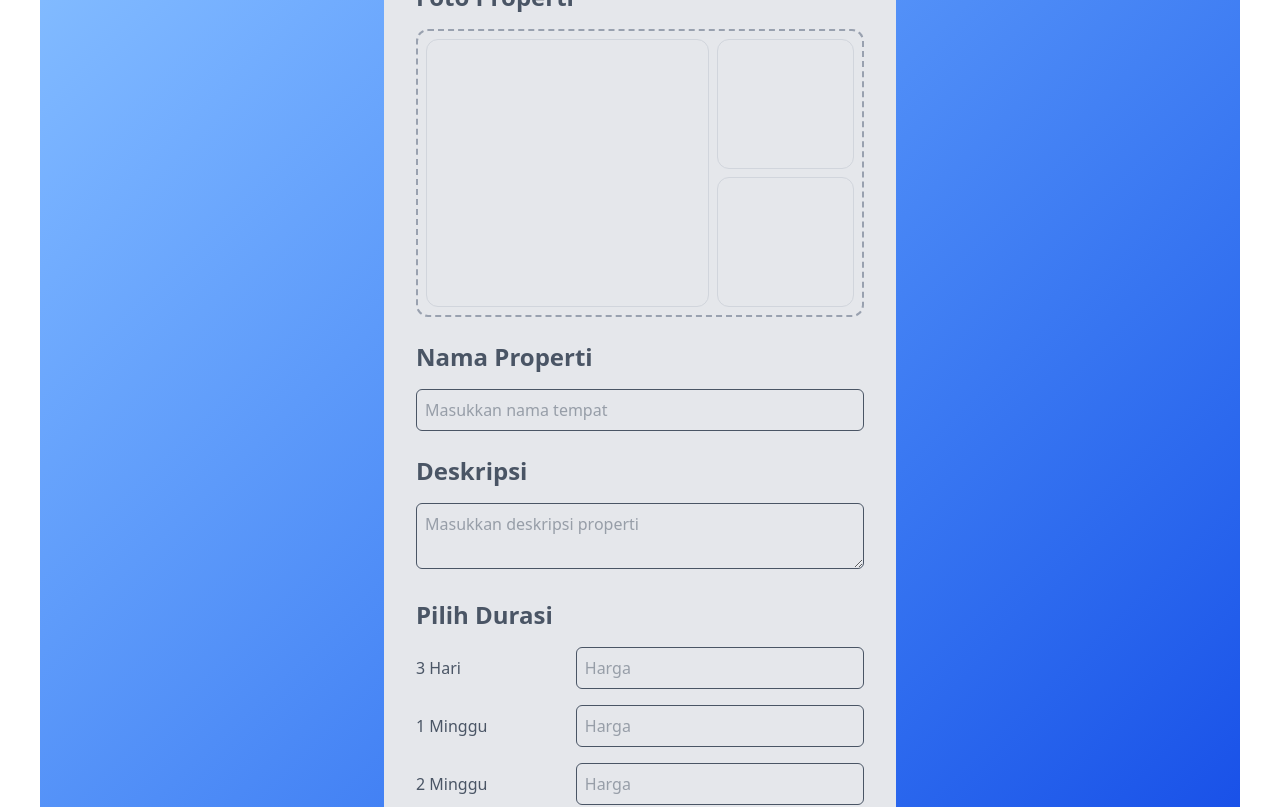
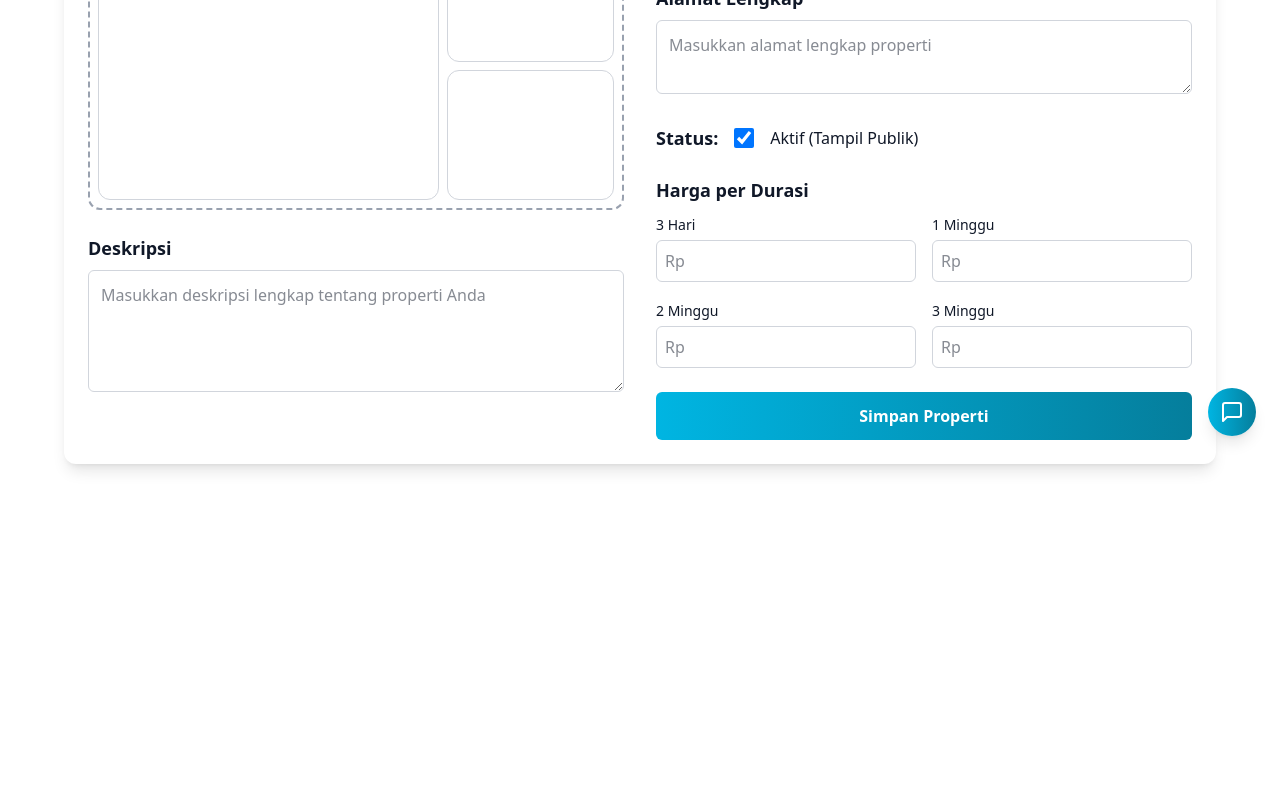
Before and after one commit to nacht24/WeekGo, a Next.js app: page /host-feature in a window 1280 px wide. Shown: the part 340-1147 px from the top of the page. After the commit the page ends 897 px from the top, so only its background shows below. Built offline with nearby package versions, Linux system fonts and the light colour scheme.

Commit message:
host-page update

```diff
--- a/app/host-feature/layout.js
+++ b/app/host-feature/layout.js
@@ -10,7 +10,7 @@ export default function RootLayout({children}) {
   return (
     <div className="bg-white text-gray-900 min-h-screen">
       <Navbar />
-      <div className="container mx-auto px-6 py-4">
+      <div className="container mx-auto">
         {children}
       </div>
     </div>
--- a/app/host-feature/page.js
+++ b/app/host-feature/page.js
@@ -1,200 +1,165 @@
 'use client';
 import { useState } from 'react';
+import { motion } from 'framer-motion';
+import FloatingChat from '../../components/FloatingChat';
 
 export default function HostFeaturePage() {
   const [propertyName, setPropertyName] = useState('');
   const [description, setDescription] = useState('');
-  const [price3Days, setPrice3Days] = useState('');
-  const [price1Week, setPrice1Week] = useState('');
-  const [price2Weeks, setPrice2Weeks] = useState('');
+  const [address, setAddress] = useState('');
+  const [isActive, setIsActive] = useState(true);
+  const [bookingDates, setBookingDates] = useState([]);
+  const [prices, setPrices] = useState({
+    '3hari': '',
+    '1minggu': '',
+    '2minggu': '',
+    '3minggu': '',
+    'nego': '',
+  });
   const [photos, setPhotos] = useState([]);
   const [isSubmitting, setIsSubmitting] = useState(false);
 
   const handleSubmit = () => {
-    if (
-      !propertyName ||
-      !description ||
-      !price3Days ||
-      !price1Week ||
-      !price2Weeks ||
-      photos.length === 0
-    ) {
-      alert('Silakan lengkapi semua field dan unggah minimal satu foto.');
+    if (!propertyName || !description || !address || Object.values(prices).some((val) => !val) || photos.length === 0) {
+      alert('Silakan lengkapi semua field, termasuk alamat dan foto.');
       return;
     }
-
     setIsSubmitting(true);
     setTimeout(() => {
-      alert('Fitur berhasil disimpan!');
+      alert('Properti berhasil disimpan!');
       setIsSubmitting(false);
     }, 1000);
   };
 
   return (
-    <div className="flex flex-col min-h-screen">
-
-
-      {/* Main Content */}
-      <div className="flex flex-col items-center justify-center bg-gradient-to-br from-blue-300 to-blue-700 text-gray-600 p-8 flex-1">
-        <p className="text-lg text-center mb-8 px-6 max-w-lg text-gray-800">
-          Di halaman ini, Anda dapat mengelola properti Anda, melihat pendapatan, menerima notifikasi, dan memverifikasi status host. Fitur ini sedang dalam pengembangan dan belum dapat diakses.
-        </p>
-
-        {/* Form */}
-        <div className="w-full max-w-lg bg-gray-200 p-8 rounded-xl">
-          {/* Foto Properti Grid */}
-          <div className="mb-6">
-            <h3 className="text-2xl font-semibold mb-4">Foto Properti</h3>
+    <motion.div
+      className="min-h-screen bg-white flex items-center justify-center py-10 px-4"
+      initial={{ opacity: 0 }}
+      animate={{ opacity: 1 }}
+    >
+      <div className="w-full max-w-6xl bg-white rounded-xl shadow-lg flex flex-col md:flex-row gap-8 p-6">
+        <div className="md:w-1/2 w-full">
+          <h2 className="text-2xl font-semibold mb-4">Foto Properti</h2>
           <div className="grid grid-cols-3 grid-rows-2 gap-2 h-72 border-2 border-dashed border-gray-400 rounded-xl p-2">
-              {/* Foto 1 – Besar kiri */}
-              <label className="relative col-span-2 row-span-2 overflow-hidden rounded-xl cursor-pointer group border border-gray-300">
+            {[0, 1, 2].map((idx) => (
+              <label
+                key={idx}
+                className={`relative ${idx === 0 ? 'col-span-2 row-span-2' : 'col-span-1 row-span-1'} overflow-hidden rounded-xl cursor-pointer group border border-gray-300`}
+              >
                 <input
                   type="file"
                   accept="image/*"
+                  multiple={idx === 2}
                   className="absolute inset-0 opacity-0 cursor-pointer"
                   onChange={(e) => {
-                    const file = e.target.files[0];
-                    if (file) {
-                      const newPhoto = URL.createObjectURL(file);
+                    const files = Array.from(e.target.files).slice(0, 8);
+                    const newUrls = files.map((file) => URL.createObjectURL(file));
                     setPhotos((prev) => {
-                        const updated = [...prev];
-                        updated[0] = newPhoto;
-                        return updated;
+                      const keep = prev.slice(0, idx);
+                      return [...keep, ...newUrls].slice(0, 10);
                     });
-                    }
                   }}
                 />
-                {photos[0] && (
-                  <img src={photos[0]} className="w-full h-full object-cover" alt="Foto 1" />
+                {photos[idx] && (
+                  <img src={photos[idx]} className="w-full h-full object-cover" alt={`Foto ${idx + 1}`} />
                 )}
                 <div className="absolute inset-0 bg-gray-300 bg-opacity-30 flex items-center justify-center opacity-0 group-hover:opacity-100 transition">
                   <span className="text-white text-4xl font-bold">+</span>
                 </div>
               </label>
-
-              {/* Foto 2 – Kanan atas */}
-              <label className="relative col-span-1 row-span-1 overflow-hidden rounded-xl cursor-pointer group border border-gray-300">
-                <input
-                  type="file"
-                  accept="image/*"
-                  className="absolute inset-0 opacity-0 cursor-pointer"
-                  onChange={(e) => {
-                    const file = e.target.files[0];
-                    if (file) {
-                      const newPhoto = URL.createObjectURL(file);
-                      setPhotos((prev) => {
-                        const updated = [...prev];
-                        updated[1] = newPhoto;
-                        return updated;
-                      });
-                    }
-                  }}
-                />
-                {photos[1] && (
-                  <img src={photos[1]} className="w-full h-full object-cover" alt="Foto 2" />
-                )}
-                <div className="absolute inset-0 bg-gray-300 bg-opacity-30 flex items-center justify-center opacity-0 group-hover:opacity-100 transition">
-                  <span className="text-white text-4xl font-bold">+</span>
-                </div>
-              </label>
-
-              {/* Foto 3 – Kanan bawah, bisa upload multiple */}
-              <label className="relative col-span-1 row-span-1 overflow-hidden rounded-xl cursor-pointer group border border-gray-300">
-                <input
-                  type="file"
-                  accept="image/*"
-                  multiple
-                  className="absolute inset-0 opacity-0 cursor-pointer"
-                  onChange={(e) => {
-                    const files = Array.from(e.target.files).slice(0, 8);
-                    const newUrls = files.map((file) => URL.createObjectURL(file));
-                    setPhotos((prev) => {
-                      const keep = prev.slice(0, 2);
-                      return [...keep, ...newUrls].slice(0, 10);
-                    });
-                  }}
-                />
-                {photos[2] && (
-                  <img src={photos[2]} className="w-full h-full object-cover" alt="Foto 3" />
-                )}
-                {photos.length > 3 && (
-                  <div className="absolute bottom-2 right-2 bg-gray-300 bg-opacity-80 text-white text-sm px-2 py-1 rounded-md">
-                    +{photos.length - 3}
-                  </div>
-                )}
-                <div className="absolute inset-0 bg-gray-300 bg-opacity-30 flex items-center justify-center opacity-0 group-hover:opacity-100 transition">
-                  <span className="text-white text-4xl font-bold">+</span>
-                </div>
-              </label>
-            </div>
+            ))}
           </div>
 
-          {/* Nama Properti */}
-          <h3 className="text-2xl font-semibold mb-4">Nama Properti</h3>
-          <input
-            type="text"
-            placeholder="Masukkan nama tempat"
-            className="w-full p-2 mb-6 border rounded-md"
-            value={propertyName}
-            onChange={(e) => setPropertyName(e.target.value)}
-          />
-
-          {/* Deskripsi */}
-          <h3 className="text-2xl font-semibold mb-4">Deskripsi</h3>
+          <div className="mt-6">
+            <label className="block font-semibold text-lg mb-2">Deskripsi</label>
             <textarea
-            placeholder="Masukkan deskripsi properti"
-            className="w-full p-2 mb-6 border rounded-md"
+              rows={4}
+              placeholder="Masukkan deskripsi lengkap tentang properti Anda"
+              className="w-full border border-gray-300 rounded-md p-3"
               value={description}
               onChange={(e) => setDescription(e.target.value)}
-          />
-
-          {/* Durasi dan Harga */}
-          <h3 className="text-2xl font-semibold mb-4">Pilih Durasi</h3>
-          <div className="space-y-4 mb-6">
-            <div className="flex items-center gap-4">
-              <label className="w-1/3">3 Hari</label>
-              <input
-                type="number"
-                placeholder="Harga"
-                className="w-2/3 p-2 border rounded-md"
-                value={price3Days}
-                onChange={(e) => setPrice3Days(e.target.value)}
-              />
-            </div>
-            <div className="flex items-center gap-4">
-              <label className="w-1/3">1 Minggu</label>
-              <input
-                type="number"
-                placeholder="Harga"
-                className="w-2/3 p-2 border rounded-md"
-                value={price1Week}
-                onChange={(e) => setPrice1Week(e.target.value)}
-              />
-            </div>
-            <div className="flex items-center gap-4">
-              <label className="w-1/3">2 Minggu</label>
-              <input
-                type="number"
-                placeholder="Harga"
-                className="w-2/3 p-2 border rounded-md"
-                value={price2Weeks}
-                onChange={(e) => setPrice2Weeks(e.target.value)}
             />
           </div>
         </div>
 
-          {/* Tombol Submit */}
+        <div className="md:w-1/2 w-full space-y-6">
+          <div>
+            <label className="block font-semibold text-lg mb-2">Nama Properti</label>
+            <input
+              type="text"
+              placeholder="Contoh: Villa Private Pool, Bali"
+              className="w-full border border-gray-300 rounded-md p-3"
+              value={propertyName}
+              onChange={(e) => setPropertyName(e.target.value)}
+            />
+          </div>
+
+          <div>
+            <label className="block font-semibold text-lg mb-2">Alamat Lengkap</label>
+            <textarea
+              rows={2}
+              placeholder="Masukkan alamat lengkap properti"
+              className="w-full border border-gray-300 rounded-md p-3"
+              value={address}
+              onChange={(e) => setAddress(e.target.value)}
+            />
+          </div>
+
+          <div className="flex items-center gap-4">
+            <label className="font-semibold text-lg">Status:</label>
+            <input
+              type="checkbox"
+              checked={isActive}
+              onChange={() => setIsActive(!isActive)}
+              className="w-5 h-5"
+            />
+            <span>{isActive ? 'Aktif (Tampil Publik)' : 'Nonaktif (Disembunyikan)'}</span>
+          </div>
+
+          <div>
+            <label className="block font-semibold text-lg mb-2">Harga per Durasi</label>
+            <div className="grid grid-cols-2 gap-4">
+              {[
+                { label: '3 Hari', key: '3hari' },
+                { label: '1 Minggu', key: '1minggu' },
+                { label: '2 Minggu', key: '2minggu' },
+                { label: '3 Minggu', key: '3minggu' },
+              ].map(({ label, key }) => (
+                <div key={key}>
+                  <label className="text-sm font-medium">{label}</label>
+                  <input
+                    type="number"
+                    placeholder="Rp"
+                    className="w-full p-2 border border-gray-300 rounded-md mt-1"
+                    value={prices[key]}
+                    onChange={(e) =>
+                      setPrices((prev) => ({
+                        ...prev,
+                        [key]: e.target.value,
+                      }))
+                    }
+                  />
+                </div>
+              ))}
+            </div>
+          </div>
           <button
-            className={`bg-blue-700 text-white px-8 py-4 rounded-xl text-lg shadow-xl w-full ${
-              isSubmitting ? 'bg-gray-400 cursor-not-allowed' : ''
-            }`}
             onClick={handleSubmit}
             disabled={isSubmitting}
+            style={
+              isSubmitting
+                ? {}
+                : { backgroundImage: 'linear-gradient(to right, #00B5E2, rgb(5, 126, 156))' }
+            }
+            className={`w-full py-3 rounded-md text-white font-semibold transition duration-200 ${isSubmitting ? 'bg-gray-400 cursor-not-allowed' : 'hover:brightness-110'
+              }`}
           >
-            {isSubmitting ? 'Sedang Menyimpan...' : 'Simpan Properti'}
+            {isSubmitting ? 'Menyimpan...' : 'Simpan Properti'}
           </button>
         </div>
       </div>
-    </div>
+
+      <FloatingChat />
+    </motion.div>
   );
 }
--- /dev/null
+++ b/components/FloatingChat.js
@@ -0,0 +1,145 @@
+'use client';
+import { useEffect, useRef, useState } from 'react';
+import { MessageSquare } from 'lucide-react';
+
+export default function FloatingChat() {
+  const [isOpen, setIsOpen] = useState(false);
+  const [selectedUser, setSelectedUser] = useState('nia');
+  const [newMessage, setNewMessage] = useState('');
+  const [isTyping, setIsTyping] = useState(false);
+  const typingTimeout = useRef(null);
+  const chatEndRef = useRef(null);
+
+  const [chatData, setChatData] = useState({
+    nia: [
+      { from: 'guest', text: '👋 Halo, saya tertarik untuk nego tanggal!' },
+      { from: 'host', text: 'Baik kak, untuk tanggal berapa ya?' },
+    ],
+    joko: [
+      { from: 'guest', text: 'Halo, properti ini masih tersedia minggu depan?' },
+      { from: 'host', text: 'Masih kak, bisa booking sekarang ya.' },
+    ],
+    kevin: [
+      { from: 'guest', text: 'Ada diskon untuk sewa 2 minggu nggak kak?' },
+      { from: 'host', text: 'Bisa nego ya kak, chat aja di sini.' },
+    ],
+  });
+
+  const guests = [
+    { id: 'nia', name: 'Nia', color: 'bg-pink-400' },
+    { id: 'joko', name: 'Joko', color: 'bg-green-400' },
+    { id: 'kevin', name: 'Kevin', color: 'bg-blue-400' },
+  ];
+
+  const handleSend = () => {
+    if (!newMessage.trim()) return;
+    setChatData((prev) => ({
+      ...prev,
+      [selectedUser]: [...prev[selectedUser], { from: 'host', text: newMessage }],
+    }));
+    setNewMessage('');
+    setIsTyping(false);
+  };
+
+  useEffect(() => {
+    if (chatEndRef.current) {
+      chatEndRef.current.scrollIntoView({ behavior: 'smooth' });
+    }
+  }, [chatData, selectedUser, isTyping]);
+
+  return (
+    <>
+      {/* Floating Button */}
+      <button
+        onClick={() => setIsOpen(!isOpen)}
+        style={{ background: 'linear-gradient(to right, #00B5E2, rgb(5, 126, 156))' }}
+        className="fixed bottom-6 right-6 text-white p-3 rounded-full shadow-lg z-50 hover:brightness-110 transition duration-200"
+        aria-label="Buka chat"
+      >
+        <MessageSquare size={24} />
+      </button>
+
+      {/* Chat Widget */}
+      {isOpen && (
+        <div className="fixed bottom-20 right-6 w-[360px] h-[500px] bg-white rounded-2xl overflow-hidden shadow-2xl border border-gray-300 z-50 flex">
+          {/* Sidebar Kontak */}
+          <div className="w-16 bg-gray-100 flex flex-col items-center py-4 gap-4 border-r rounded-tl-2xl rounded-bl-2xl">
+            {guests.map((guest) => (
+              <button
+                key={guest.id}
+                onClick={() => setSelectedUser(guest.id)}
+                className={`w-10 h-10 flex items-center justify-center rounded-full text-white font-bold text-sm ${
+                  guest.color
+                } ${selectedUser === guest.id ? 'ring-2 ring-blue-600' : ''}`}
+              >
+                {guest.name[0]}
+              </button>
+            ))}
+          </div>
+
+          {/* Main Chat Area */}
+          <div className="flex-1 flex flex-col">
+            {/* Header */}
+            <div className="bg-gradient-to-r from-[#00B5E2] to-[#057E9C] text-white px-4 py-3 font-semibold flex justify-between items-center rounded-tr-2xl">
+              <span>{guests.find((g) => g.id === selectedUser)?.name}</span>
+              <button onClick={() => setIsOpen(false)} className="text-white font-bold text-lg">×</button>
+            </div>
+
+            {/* Chat Content */}
+            <div className="flex-1 p-4 overflow-y-auto text-sm text-gray-700 flex flex-col-reverse space-y-reverse space-y-2">
+              <div ref={chatEndRef} />
+              {isTyping && (
+                <div className="self-end flex gap-1 px-3 py-2">
+                  <span className="w-2 h-2 bg-[#00B5E2] rounded-full animate-bounce [animation-delay:.1s]"></span>
+                  <span className="w-2 h-2 bg-[#00B5E2] rounded-full animate-bounce [animation-delay:.2s]"></span>
+                  <span className="w-2 h-2 bg-[#00B5E2] rounded-full animate-bounce [animation-delay:.3s]"></span>
+                </div>
+              )}
+              {[...chatData[selectedUser]]?.reverse().map((msg, index) => (
+                <div
+                  key={index}
+                  className={`p-2 max-w-[80%] whitespace-pre-line ${
+                    msg.from === 'guest'
+                      ? 'bg-gray-100 text-left self-start rounded-xl rounded-bl-none'
+                      : 'bg-blue-100 text-right self-end rounded-xl rounded-br-none'
+                  }`}
+                >
+                  {msg.text}
+                </div>
+              ))}
+            </div>
+
+            {/* Input Chat */}
+            <div className="p-3 border-t flex gap-2">
+              <textarea
+                rows={1}
+                placeholder="Ketik pesan..."
+                value={newMessage}
+                onChange={(e) => {
+                  setNewMessage(e.target.value);
+                  setIsTyping(true);
+                  if (typingTimeout.current) clearTimeout(typingTimeout.current);
+                  typingTimeout.current = setTimeout(() => setIsTyping(false), 1500);
+                }}
+                onKeyDown={(e) => {
+                  if (e.key === 'Enter' && !e.shiftKey) {
+                    e.preventDefault();
+                    handleSend();
+                  }
+                }}
+                className="flex-1 px-3 py-2 border rounded-lg text-sm resize-none"
+              />
+              <button
+                onClick={handleSend}
+                style={{ backgroundImage: 'linear-gradient(to right, #00B5E2, rgb(5, 126, 156))' }}
+                className="text-white px-4 py-2 rounded-lg text-sm hover:brightness-110 transition duration-200"
+              >
+                Kirim
+              </button>
+            </div>
+          </div>
+        </div>
+      )}
+    </>
+  );
+}
--- a/package.json
+++ b/package.json
@@ -11,6 +11,7 @@
   "dependencies": {
     "animate.css": "^4.1.1",
     "framer-motion": "^12.10.5",
+    "lucide-react": "^0.509.0",
     "next": "15.3.2",
     "react": "^19.0.0",
     "react-dom": "^19.0.0",
```
Also changed, not shown: 1 other file (tests, documents, lock files or other folders). Lines whose indentation alone changed are shown as unchanged.
